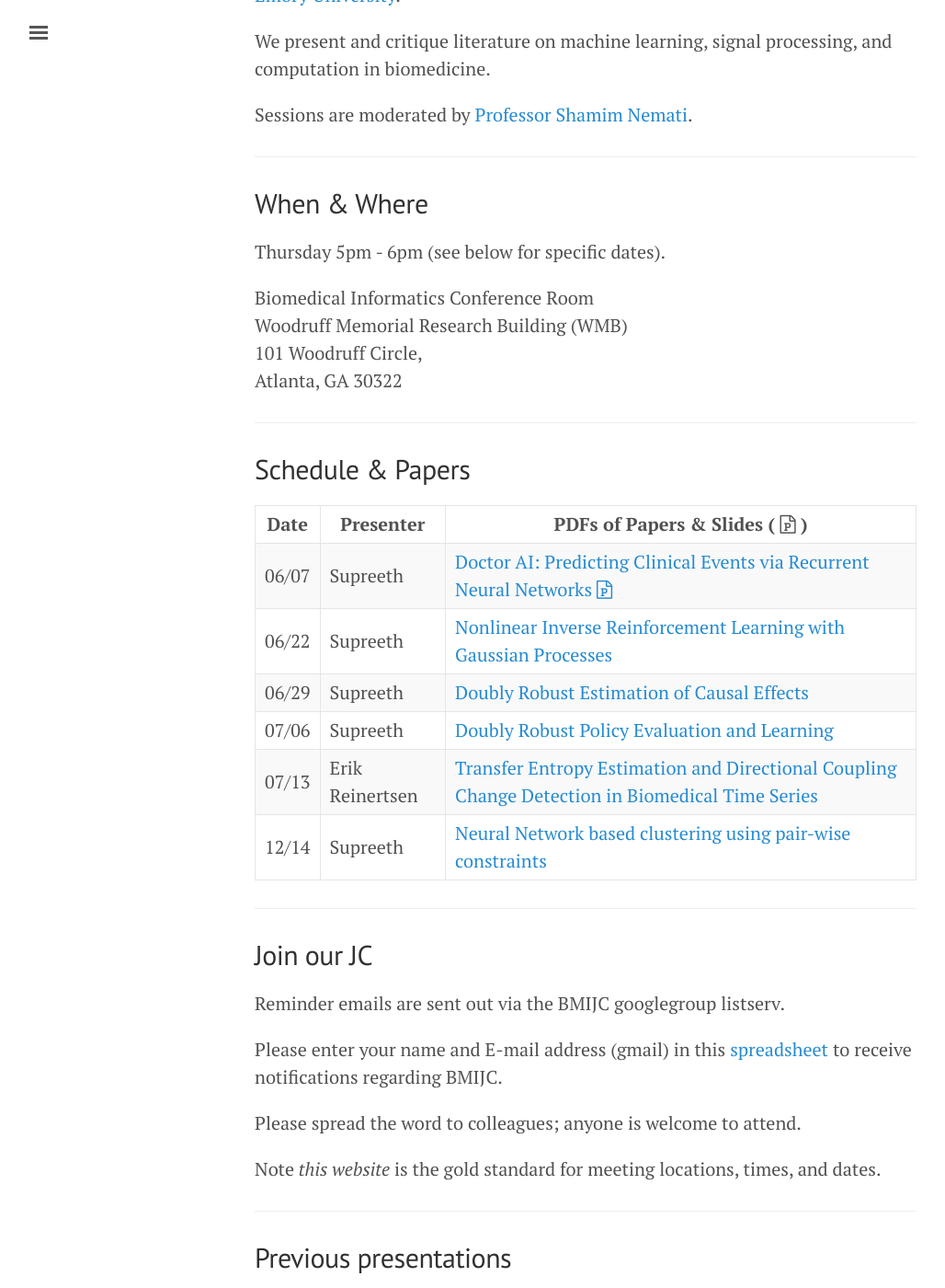
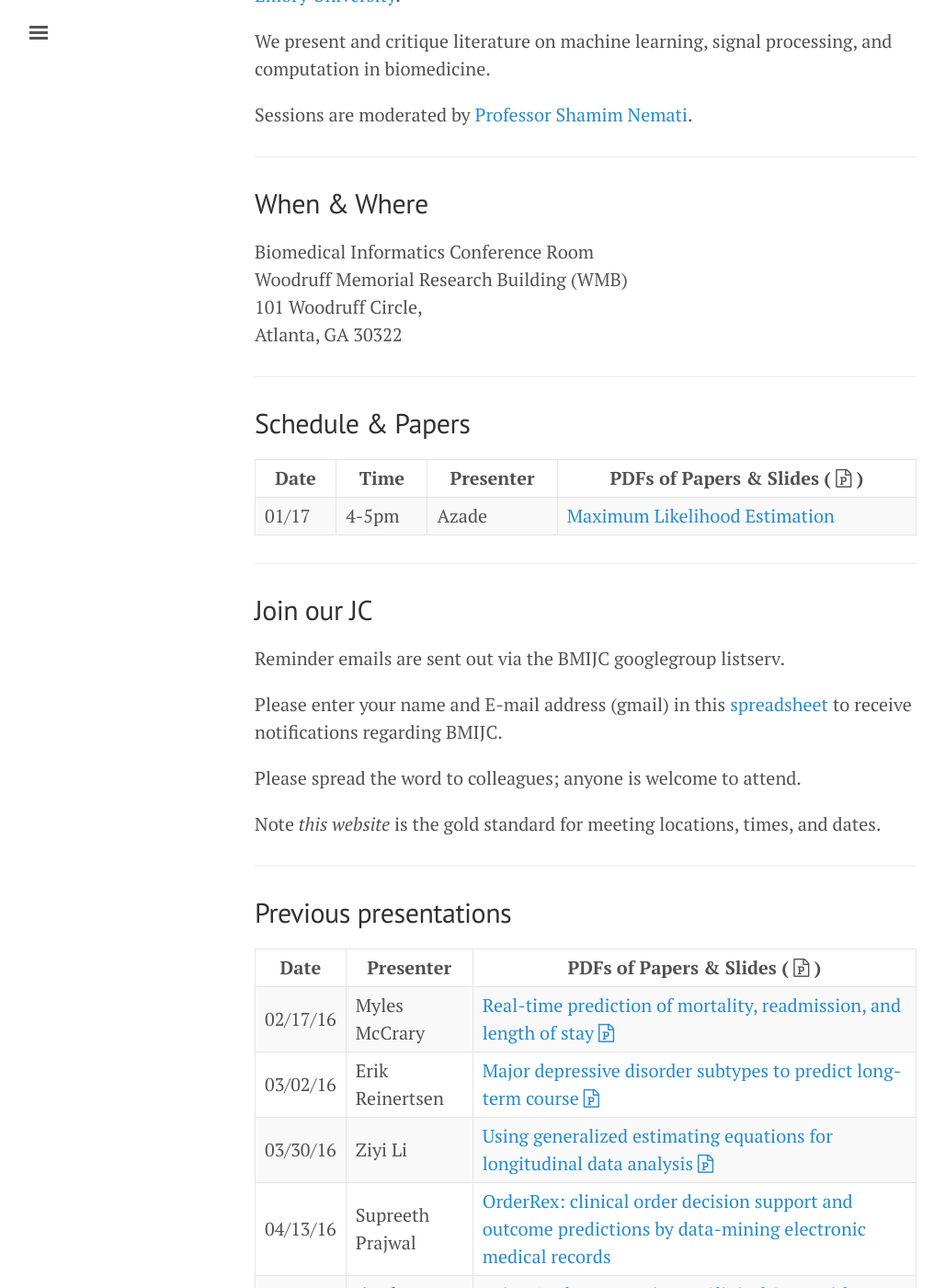
Before and after one commit to NematiLab/bmijc, a Jekyll site: the page built from index.md, in a window 1280 px wide and 1400 px high, scrolled down 240 px. Shown: the whole window at 92% size, without its empty margins (3-1031 px from the left). Built offline with Jekyll 4.4.1, drawn with Linux system fonts in a browser that asks for light colours; nearby versions of some CDN libraries; some of the changed text lies outside the part shown.

Commit message:
Azade paper

```diff
--- a/index.md
+++ b/index.md
@@ -19,8 +19,6 @@ Sessions are moderated by [Professor Shamim Nemati](http://nematilab.info/people
 ## When & Where
 <a name="whenwhere"></a>
 
-Thursday 5pm - 6pm (see below for specific dates).
-
 Biomedical Informatics Conference Room<br>
 Woodruff Memorial Research Building (WMB)<br>
 101 Woodruff Circle,<br>
@@ -31,14 +29,10 @@ Atlanta, GA 30322
 ## Schedule & Papers
 <a name="schedule"></a>
 
-Date | Presenter | PDFs of Papers & Slides ( <i class='fa fa-file-powerpoint-o'></i> )
---- | --- | ---
-06/07 | Supreeth | [Doctor AI: Predicting Clinical Events via Recurrent Neural Networks]({{ site.baseurl }}/assets/170607_paper.pdf){:target="_blank"} [<i class='fa fa-file-powerpoint-o'></i>]({{ site.baseurl }}/assets/170607_slides.pdf){:target="_blank"}
-06/22 | Supreeth | [Nonlinear Inverse Reinforcement Learning with Gaussian Processes]({{ site.baseurl }}/assets/170615_paper.pdf){:target="_blank"}
-06/29 | Supreeth | [Doubly Robust Estimation of Causal Effects]({{ site.baseurl }}/assets/170629_paper.pdf){:target="_blank"}
-07/06 | Supreeth | [Doubly Robust Policy Evaluation and Learning]({{ site.baseurl }}/assets/070617_paper.pdf){:target="_blank"}
-07/13 | Erik Reinertsen | [Transfer Entropy Estimation and Directional Coupling Change Detection in Biomedical Time Series]({{ site.baseurl }}/assets/071317_paper.pdf){:target="_blank"}
-12/14 | Supreeth | [Neural Network based clustering using pair-wise constraints]({{ site.baseurl }}/assets/121317_paper.pdf){:target="_blank"}
+Date | Time | Presenter | PDFs of Papers & Slides ( <i class='fa fa-file-powerpoint-o'></i> )
+--- | --- | --- | ---
+01/17 | 4-5pm | Azade | [Maximum Likelihood Estimation]({{ site.baseurl }}/assets/011718_paper.pdf){:target="_blank"}
+
 
 
 ---
@@ -70,3 +64,9 @@ Date | Presenter | PDFs of Papers & Slides ( <i class='fa fa-file-powerpoint-o'>
 04/27/16 | Jitesh Punjabi | [Using Anchors to Estimate Clinical State without Labelee Data]({{ site.baseurl }}/assets/160427_paper.pdf)
 05/18/16 | Sahar Harati | [Speech Emotion Recognition Using Deep Neural Network and Extreme Learning Machine]({{ site.baseurl }}/assets/160518_paper.pdf)
 06/22/16 | Mark Connolly | [The Automatic Neuroscientist: A framework for optimizing experimental design with closed-loop real-time fMRI]({{ site.baseurl }}/assets/160622_paper.pdf)
+06/07/17 | Supreeth | [Doctor AI: Predicting Clinical Events via Recurrent Neural Networks]({{ site.baseurl }}/assets/170607_paper.pdf){:target="_blank"} [<i class='fa fa-file-powerpoint-o'></i>]({{ site.baseurl }}/assets/170607_slides.pdf){:target="_blank"}
+06/22/17 | Supreeth | [Nonlinear Inverse Reinforcement Learning with Gaussian Processes]({{ site.baseurl }}/assets/170615_paper.pdf){:target="_blank"}
+06/29/17 | Supreeth | [Doubly Robust Estimation of Causal Effects]({{ site.baseurl }}/assets/170629_paper.pdf){:target="_blank"}
+07/06/17 | Supreeth | [Doubly Robust Policy Evaluation and Learning]({{ site.baseurl }}/assets/070617_paper.pdf){:target="_blank"}
+07/13/17 | Erik Reinertsen | [Transfer Entropy Estimation and Directional Coupling Change Detection in Biomedical Time Series]({{ site.baseurl }}/assets/071317_paper.pdf){:target="_blank"}
+12/14/17 | Supreeth | [Neural Network based clustering using pair-wise constraints]({{ site.baseurl }}/assets/121317_paper.pdf){:target="_blank"}
```
Also changed, not shown: 1 other file.
